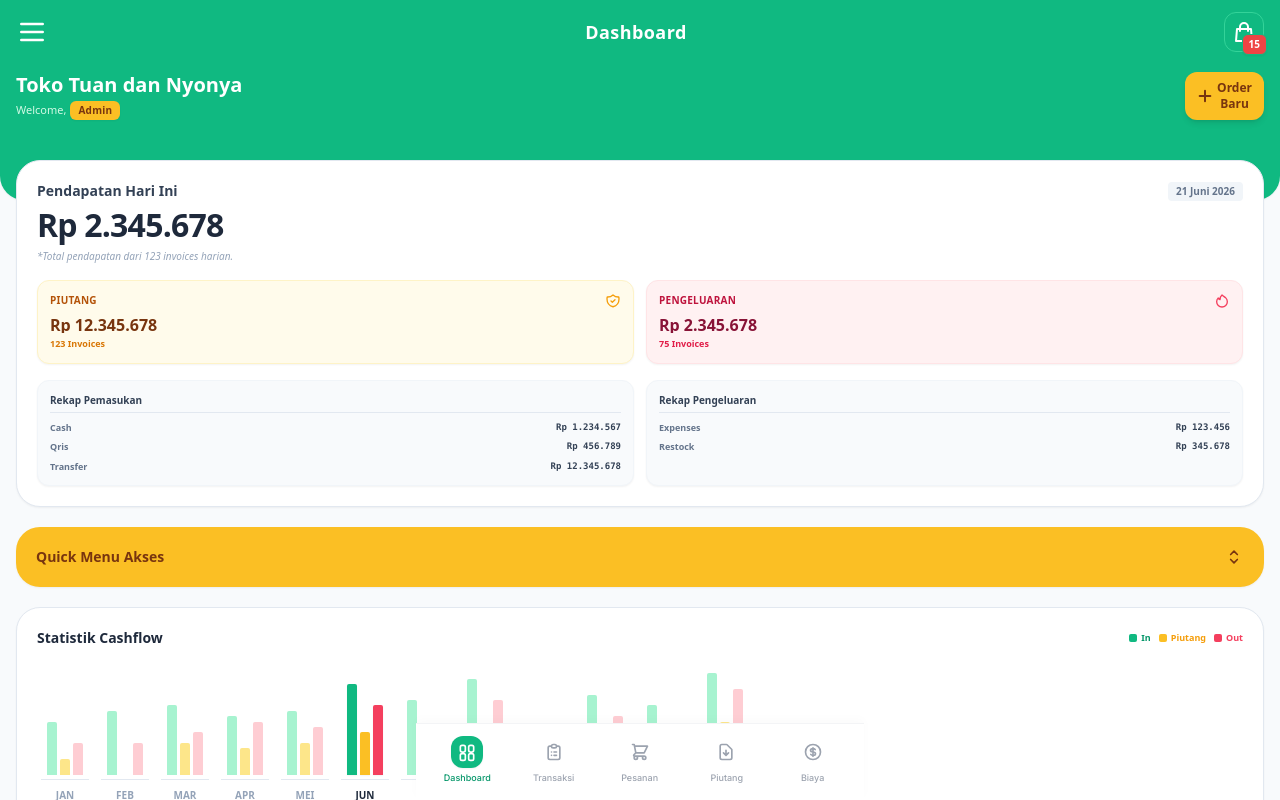
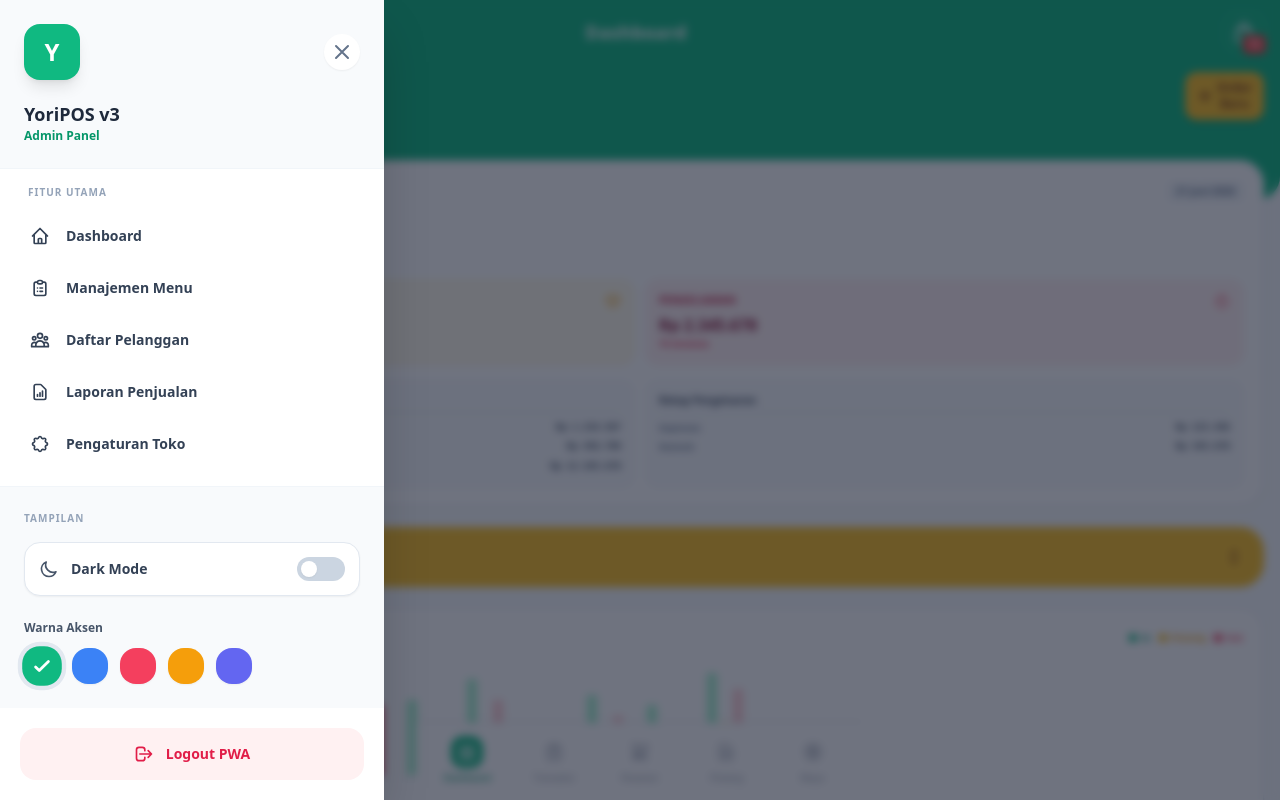
Before and after one commit to warnadunia/yoripos-v3, a Next.js app: page /pwa in a window 1280 px wide. Both pictures are taken after a click on the button 32 px from the left and 32 px from the top of the page. Shown: the top 800 px of the page. Built offline with nearby package versions, Linux system fonts and the light colour scheme.

Commit message:
feat: initialize PWA layout with modular view components and interactive sidebar menu

```diff
--- a/src/app/pwa/components/BiayaView.tsx
+++ b/src/app/pwa/components/BiayaView.tsx
@@ -2,7 +2,7 @@
 
 import React, { useState, useEffect } from 'react';
 
-export default function BiayaView({ onOpenKitchen }: { onOpenKitchen?: () => void }) {
+export default function BiayaView({ onOpenKitchen, onOpenSidebar }: { onOpenKitchen?: () => void, onOpenSidebar: () => void }) {
     const [selectedYear, setSelectedYear] = useState('2026');
 
     // Otomatis deteksi bulan berjalan (0 = Jan, 11 = Des)
@@ -47,7 +47,7 @@ export default function BiayaView({ onOpenKitchen }: { onOpenKitchen?: () => voi
 
                 {/* NAVBAR DENGAN KITCHEN NOTIF */}
                 <div className="flex justify-between items-center p-4 text-white">
-                    <button className="hover:opacity-80 transition-opacity"><svg className="w-8 h-8" fill="none" stroke="currentColor" strokeWidth="2" viewBox="0 0 24 24"><path strokeLinecap="round" strokeLinejoin="round" d="M4 6h16M4 12h16M4 18h16" /></svg></button>
+                    <button onClick={onOpenSidebar} className="hover:opacity-80 transition-opacity"><svg className="w-8 h-8" fill="none" stroke="currentColor" strokeWidth="2" viewBox="0 0 24 24"><path strokeLinecap="round" strokeLinejoin="round" d="M4 6h16M4 12h16M4 18h16" /></svg></button>
                     <h1 className="text-lg font-bold tracking-wide">Monitoring Pengeluaran</h1>
                     <button onClick={onOpenKitchen} className="relative w-10 h-10 rounded-xl border border-emerald-400 flex items-center justify-center hover:bg-emerald-600 transition-colors transform-gpu active:scale-95">
                         <svg className="w-6 h-6" fill="none" stroke="currentColor" viewBox="0 0 24 24"><path strokeLinecap="round" strokeLinejoin="round" strokeWidth="2" d="M16 11V7a4 4 0 00-8 0v4M5 9h14l1 12H4L5 9z" /></svg>
--- a/src/app/pwa/components/DashboardView.tsx
+++ b/src/app/pwa/components/DashboardView.tsx
@@ -2,7 +2,7 @@
 
 import React, { useState, useEffect, useRef } from 'react';
 
-export default function DashboardView({ onOpenPos, onOpenKitchen }: { onOpenPos: () => void, onOpenKitchen?: () => void }) {
+export default function DashboardView({ onOpenPos, onOpenKitchen, onOpenSidebar }: { onOpenPos: () => void, onOpenKitchen?: () => void, onOpenSidebar: () => void }) {
     const [isQuickMenuOpen, setIsQuickMenuOpen] = useState(false);
     const [selectedMonth, setSelectedMonth] = useState('JUN');
     const scrollRef = useRef<HTMLDivElement>(null);
@@ -68,7 +68,7 @@ export default function DashboardView({ onOpenPos, onOpenKitchen }: { onOpenPos:
 
                 {/* NAVBAR ATAS & KITCHEN NOTIF */}
                 <div className="flex justify-between items-center px-4 py-3 text-white">
-                    <button className="hover:opacity-80 transition-opacity">
+                    <button onClick={onOpenSidebar} className="hover:opacity-80 transition-opacity">
                         <svg className="w-8 h-8" fill="none" stroke="currentColor" strokeWidth="2" viewBox="0 0 24 24"><path strokeLinecap="round" strokeLinejoin="round" d="M4 6h16M4 12h16M4 18h16" /></svg>
                     </button>
                     <h1 className="text-lg font-bold tracking-wide">Dashboard</h1>
--- a/src/app/pwa/components/PesananView.tsx
+++ b/src/app/pwa/components/PesananView.tsx
@@ -2,7 +2,9 @@
 
 import React, { useState, useEffect } from 'react';
 
-export default function PesananView({ onOpenKitchen, onOpenPos }: { onOpenKitchen?: () => void, onOpenPos?: () => void }) {
+// export default function PesananView({ onOpenKitchen, onOpenPos }: { onOpenKitchen?: () => void, onOpenPos?: () => void }) {
+
+export default function PesananView({ onOpenPos, onOpenKitchen, onOpenSidebar }: { onOpenPos: () => void, onOpenKitchen?: () => void, onOpenSidebar: () => void }) {
     const [selectedYear, setSelectedYear] = useState('2026');
 
     // Otomatis deteksi bulan berjalan (0 = Jan, 11 = Des)
@@ -72,7 +74,7 @@ export default function PesananView({ onOpenKitchen, onOpenPos }: { onOpenKitche
 
                 {/* NAVBAR DENGAN KITCHEN NOTIF */}
                 <div className="flex justify-between items-center p-4 text-white">
-                    <button className="hover:opacity-80 transition-opacity"><svg className="w-8 h-8" fill="none" stroke="currentColor" strokeWidth="2" viewBox="0 0 24 24"><path strokeLinecap="round" strokeLinejoin="round" d="M4 6h16M4 12h16M4 18h16" /></svg></button>
+                    <button onClick={onOpenSidebar} className="hover:opacity-80 transition-opacity"><svg className="w-8 h-8" fill="none" stroke="currentColor" strokeWidth="2" viewBox="0 0 24 24"><path strokeLinecap="round" strokeLinejoin="round" d="M4 6h16M4 12h16M4 18h16" /></svg></button>
                     <h1 className="text-lg font-bold tracking-wide">Riwayat Pesanan</h1>
                     <button onClick={onOpenKitchen} className="relative w-10 h-10 rounded-xl border border-emerald-400 flex items-center justify-center hover:bg-emerald-600 transition-colors transform-gpu active:scale-95">
                         <svg className="w-6 h-6" fill="none" stroke="currentColor" viewBox="0 0 24 24"><path strokeLinecap="round" strokeLinejoin="round" strokeWidth="2" d="M16 11V7a4 4 0 00-8 0v4M5 9h14l1 12H4L5 9z" /></svg>
--- a/src/app/pwa/components/PiutangView.tsx
+++ b/src/app/pwa/components/PiutangView.tsx
@@ -2,7 +2,8 @@
 
 import React, { useState, useEffect } from 'react';
 
-export default function PiutangView({ onOpenKitchen }: { onOpenKitchen?: () => void }) {
+// export default function PiutangView({ onOpenKitchen }: { onOpenKitchen?: () => void }) {
+export default function PiutangView({ onOpenPos, onOpenKitchen, onOpenSidebar }: { onOpenPos: () => void, onOpenKitchen?: () => void, onOpenSidebar: () => void }) {
     const [selectedYear, setSelectedYear] = useState('2026');
 
     // Otomatis deteksi bulan berjalan (0 = Jan, 11 = Des)
@@ -56,7 +57,7 @@ export default function PiutangView({ onOpenKitchen }: { onOpenKitchen?: () => v
 
                 {/* NAVBAR DENGAN KITCHEN NOTIF */}
                 <div className="flex justify-between items-center p-4 text-white">
-                    <button className="hover:opacity-80 transition-opacity"><svg className="w-8 h-8" fill="none" stroke="currentColor" strokeWidth="2" viewBox="0 0 24 24"><path strokeLinecap="round" strokeLinejoin="round" d="M4 6h16M4 12h16M4 18h16" /></svg></button>
+                    <button onClick={onOpenSidebar} className="hover:opacity-80 transition-opacity"><svg className="w-8 h-8" fill="none" stroke="currentColor" strokeWidth="2" viewBox="0 0 24 24"><path strokeLinecap="round" strokeLinejoin="round" d="M4 6h16M4 12h16M4 18h16" /></svg></button>
                     <h1 className="text-lg font-bold tracking-wide">Monitoring Piutang</h1>
                     <button onClick={onOpenKitchen} className="relative w-10 h-10 rounded-xl border border-emerald-400 flex items-center justify-center hover:bg-emerald-600 transition-colors transform-gpu active:scale-95">
                         <svg className="w-6 h-6" fill="none" stroke="currentColor" viewBox="0 0 24 24"><path strokeLinecap="round" strokeLinejoin="round" strokeWidth="2" d="M16 11V7a4 4 0 00-8 0v4M5 9h14l1 12H4L5 9z" /></svg>
--- a/src/app/pwa/components/RiwayatView.tsx
+++ b/src/app/pwa/components/RiwayatView.tsx
@@ -2,7 +2,8 @@
 
 import React, { useState, useEffect } from 'react';
 
-export default function RiwayatView({ onOpenKitchen }: { onOpenKitchen?: () => void }) {
+//export default function RiwayatView({ onOpenKitchen }: { onOpenKitchen?: () => void }) {
+export default function RiwayatView({ onOpenPos, onOpenKitchen, onOpenSidebar }: { onOpenPos: () => void, onOpenKitchen?: () => void, onOpenSidebar: () => void }) {
     const [selectedYear, setSelectedYear] = useState('2026');
 
     // Otomatis deteksi bulan berjalan (0 = Jan, 11 = Des)
@@ -67,7 +68,7 @@ export default function RiwayatView({ onOpenKitchen }: { onOpenKitchen?: () => v
 
                 {/* NAVBAR DENGAN KITCHEN NOTIF */}
                 <div className="flex justify-between items-center p-4 text-white">
-                    <button className="hover:opacity-80 transition-opacity"><svg className="w-8 h-8" fill="none" stroke="currentColor" strokeWidth="2" viewBox="0 0 24 24"><path strokeLinecap="round" strokeLinejoin="round" d="M4 6h16M4 12h16M4 18h16" /></svg></button>
+                    <button onClick={onOpenSidebar} className="hover:opacity-80 transition-opacity"><svg className="w-8 h-8" fill="none" stroke="currentColor" strokeWidth="2" viewBox="0 0 24 24"><path strokeLinecap="round" strokeLinejoin="round" d="M4 6h16M4 12h16M4 18h16" /></svg></button>
                     <h1 className="text-lg font-bold tracking-wide">Riwayat Transaksi</h1>
                     <button onClick={onOpenKitchen} className="relative w-10 h-10 rounded-xl border border-emerald-400 flex items-center justify-center hover:bg-emerald-600 transition-colors transform-gpu active:scale-95">
                         <svg className="w-6 h-6" fill="none" stroke="currentColor" viewBox="0 0 24 24"><path strokeLinecap="round" strokeLinejoin="round" strokeWidth="2" d="M16 11V7a4 4 0 00-8 0v4M5 9h14l1 12H4L5 9z" /></svg>
--- /dev/null
+++ b/src/app/pwa/components/SidebarMenu.tsx
@@ -0,0 +1,94 @@
+'use client';
+
+import React, { useState } from 'react';
+
+export default function SidebarMenu({ isOpen, onClose }: { isOpen: boolean, onClose: () => void }) {
+    const [isDark, setIsDark] = useState(false);
+    const [activeTheme, setActiveTheme] = useState('emerald');
+
+    if (!isOpen) return null;
+
+    const themes = [
+        { id: 'emerald', color: 'bg-emerald-500' },
+        { id: 'blue', color: 'bg-blue-500' },
+        { id: 'rose', color: 'bg-rose-500' },
+        { id: 'amber', color: 'bg-amber-500' },
+        { id: 'indigo', color: 'bg-indigo-500' },
+    ];
+
+    const menuItems = [
+        { name: 'Dashboard', icon: 'M3 12l2-2m0 0l7-7 7 7M5 10v10a1 1 0 001 1h3m10-11l2 2m-2-2v10a1 1 0 01-1 1h-3m-6 0a1 1 0 001-1v-4a1 1 0 011-1h2a1 1 0 011 1v4a1 1 0 001 1m-6 0h6' },
+        { name: 'Manajemen Menu', icon: 'M9 5H7a2 2 0 00-2 2v12a2 2 0 002 2h10a2 2 0 002-2V7a2 2 0 00-2-2h-2M9 5a2 2 0 002 2h2a2 2 0 002-2M9 5a2 2 0 012-2h2a2 2 0 012 2m-3 7h3m-3 4h3m-6-4h.01M9 16h.01' },
+        { name: 'Daftar Pelanggan', icon: 'M17 20h5v-2a3 3 0 00-5.356-1.857M17 20H7m10 0v-2c0-.656-.126-1.283-.356-1.857M7 20H2v-2a3 3 0 015.356-1.857M7 20v-2c0-.656.126-1.283.356-1.857m0 0a5.002 5.002 0 019.288 0M15 7a3 3 0 11-6 0 3 3 0 016 0zm6 3a2 2 0 11-4 0 2 2 0 014 0zM7 10a2 2 0 11-4 0 2 2 0 014 0z' },
+        { name: 'Laporan Penjualan', icon: 'M9 17v-2m3 2v-4m3 4v-6m2 10H7a2 2 0 01-2-2V5a2 2 0 012-2h5.586a1 1 0 01.707.293l5.414 5.414a1 1 0 01.293.707V19a2 2 0 01-2 2z' },
+        { name: 'Pengaturan Toko', icon: 'M10.325 4.317c.426-1.756 2.924-1.756 3.35 0a1.724 1.724 0 002.573 1.066c1.543-.94 3.31.826 2.37 2.37a1.724 1.724 0 001.065 2.572c1.756.426 1.756 2.924 0 3.35a1.724 1.724 0 00-1.066 2.573c.94 1.543-.826 3.31-2.37 2.37a1.724 1.724 0 00-2.572 1.065c-.426 1.756-2.924 1.756-3.35 0a1.724 1.724 0 00-2.573-1.066c-1.543.94-3.31-.826-2.37-2.37a1.724 1.724 0 00-1.065-2.572c-1.756-.426-1.756-2.924 0-3.35a1.724 1.724 0 001.066-2.573c-.94-1.543.826-3.31 2.37-2.37.996.608 2.296.07 2.572-1.065z' },
+    ];
+
+    return (
+        <div className="fixed inset-0 z-[100] flex font-sans">
+            <div onClick={onClose} className={`absolute inset-0 bg-slate-900/60 backdrop-blur-sm transition-opacity duration-300 ${isOpen ? 'opacity-100' : 'opacity-0'}`}></div>
+
+            <div className={`relative w-[87.5%] max-w-sm h-full bg-white flex flex-col shadow-2xl transition-transform duration-300 ease-out transform ${isOpen ? 'translate-x-0' : '-translate-x-full'}`}>
+
+                {/* Sidebar Header */}
+                <div className="p-6 border-b border-slate-100 bg-slate-50 shrink-0">
+                    <div className="flex justify-between items-center mb-5">
+                        <div className="w-14 h-14 bg-emerald-500 text-white rounded-2xl flex items-center justify-center font-black text-2xl shadow-lg">Y</div>
+                        <button onClick={onClose} className="w-9 h-9 bg-white text-slate-500 rounded-full flex items-center justify-center shadow-sm hover:bg-slate-100 active:scale-95 transition-transform">
+                            <svg className="w-6 h-6" fill="none" stroke="currentColor" viewBox="0 0 24 24"><path strokeLinecap="round" strokeLinejoin="round" strokeWidth="2" d="M6 18L18 6M6 6l12 12" /></svg>
+                        </button>
+                    </div>
+                    <h2 className="text-lg font-black text-slate-800">YoriPOS v3</h2>
+                    <p className="text-xs font-bold text-emerald-600">Admin Panel</p>
+                </div>
+
+                {/* Sidebar Content */}
+                <div className="flex-1 overflow-y-auto p-4 space-y-1 hide-scrollbar">
+                    <p className="text-[10px] font-black text-slate-400 uppercase tracking-widest mb-3 px-3">Fitur Utama</p>
+                    {menuItems.map((item, i) => (
+                        <button key={i} className="w-full flex items-center gap-4 p-3.5 rounded-2xl hover:bg-emerald-50 text-slate-700 hover:text-emerald-700 font-bold text-sm transition-all active:scale-95">
+                            <svg className="w-5 h-5" fill="none" stroke="currentColor" viewBox="0 0 24 24"><path strokeLinecap="round" strokeLinejoin="round" strokeWidth="2" d={item.icon} /></svg>
+                            {item.name}
+                        </button>
+                    ))}
+                </div>
+
+                {/* Appearance Settings */}
+                <div className="p-6 border-t border-slate-100 bg-slate-50 shrink-0">
+                    <p className="text-[10px] font-black text-slate-400 uppercase tracking-widest mb-4">Tampilan</p>
+
+                    <div className="flex justify-between items-center mb-6 bg-white p-3.5 rounded-2xl border border-slate-200 shadow-sm">
+                        <div className="flex items-center gap-3">
+                            <svg className="w-5 h-5 text-slate-600" fill="none" stroke="currentColor" viewBox="0 0 24 24"><path strokeLinecap="round" strokeLinejoin="round" strokeWidth="2" d="M20.354 15.354A9 9 0 018.646 3.646 9.003 9.003 0 0012 21a9.003 9.003 0 008.354-5.646z" /></svg>
+                            <span className="text-sm font-bold text-slate-700">Dark Mode</span>
+                        </div>
+                        <button onClick={() => setIsDark(!isDark)} className={`w-12 h-6 rounded-full p-1 transition-colors ${isDark ? 'bg-emerald-500' : 'bg-slate-300'}`}>
+                            <div className={`w-4 h-4 bg-white rounded-full shadow-sm transform transition-transform ${isDark ? 'translate-x-6' : 'translate-x-0'}`}></div>
+                        </button>
+                    </div>
+
+                    <span className="text-xs font-bold text-slate-600 block mb-3">Warna Aksen</span>
+                    <div className="flex gap-3">
+                        {themes.map(t => (
+                            <button
+                                key={t.id}
+                                onClick={() => setActiveTheme(t.id)}
+                                className={`w-9 h-9 rounded-2xl shadow-sm ${t.color} flex items-center justify-center transform transition-transform active:scale-90 ${activeTheme === t.id ? 'ring-4 ring-slate-200 scale-110' : ''}`}
+                            >
+                                {activeTheme === t.id && <svg className="w-5 h-5 text-white" fill="none" stroke="currentColor" viewBox="0 0 24 24"><path strokeLinecap="round" strokeLinejoin="round" strokeWidth="3" d="M5 13l4 4L19 7" /></svg>}
+                            </button>
+                        ))}
+                    </div>
+                </div>
+
+                {/* Logout */}
+                <div className="p-5 bg-white shrink-0">
+                    <button className="w-full flex items-center justify-center gap-3 py-4 rounded-2xl bg-rose-50 text-rose-600 font-bold text-sm active:scale-95 transition-transform transform-gpu">
+                        <svg className="w-5 h-5" fill="none" stroke="currentColor" strokeWidth="2" viewBox="0 0 24 24"><path strokeLinecap="round" strokeLinejoin="round" d="M17 16l4-4m0 0l-4-4m4 4H7m6 4v1a3 3 0 01-3 3H6a3 3 0 01-3-3V7a3 3 0 013-3h4a3 3 0 013 3v1" /></svg>
+                        Logout PWA
+                    </button>
+                </div>
+            </div>
+        </div>
+    );
+}
--- a/src/app/pwa/page.tsx
+++ b/src/app/pwa/page.tsx
@@ -8,7 +8,8 @@ import PesananView from './components/PesananView';
 import PiutangView from './components/PiutangView';
 import BiayaView from './components/BiayaView';
 import PosView from './components/PosView';
-import KitchenView from './components/KitchenView'; // JANGAN LUPA IMPORT INI
+import KitchenView from './components/KitchenView';
+import SidebarMenu from './components/SidebarMenu';
 
 // Dummy Komponen untuk tab yang belum dibikin
 const DummyView = ({ title }: { title: string }) => (
@@ -16,15 +17,14 @@ const DummyView = ({ title }: { title: string }) => (
 );
 
 export default function PwaMainContainer() {
-  // Default tab saat pertama kali render
   const [activeTab, setActiveTab] = useState('dashboard');
   const [isPosOpen, setIsPosOpen] = useState(false);
-
-  // STATE BARU UNTUK KITCHEN
   const [isKitchenOpen, setIsKitchenOpen] = useState(false);
+  const [isSidebarOpen, setIsSidebarOpen] = useState(false);
 
   return (
     <>
+      <SidebarMenu isOpen={isSidebarOpen} onClose={() => setIsSidebarOpen(false)} />
       {/* Tumpukan Layar Full Screen (Prioritas Tertinggi) */}
       {isPosOpen && <PosView onBack={() => setIsPosOpen(false)} />}
       {isKitchenOpen && <KitchenView onBack={() => setIsKitchenOpen(false)} />}
@@ -40,27 +40,32 @@ export default function PwaMainContainer() {
               <DashboardView
                 onOpenKitchen={() => setIsKitchenOpen(true)}
                 onOpenPos={() => setIsPosOpen(true)}
+                onOpenSidebar={() => setIsSidebarOpen(true)}
               />
             )}
             {activeTab === 'transaksi' && (
               <RiwayatView
                 onOpenKitchen={() => setIsKitchenOpen(true)}
+                onOpenSidebar={() => setIsSidebarOpen(true)}
               />
             )}
             {activeTab === 'pesanan' && (
               <PesananView
                 onOpenKitchen={() => setIsKitchenOpen(true)}
                 onOpenPos={() => setIsPosOpen(true)}
+                onOpenSidebar={() => setIsSidebarOpen(true)}
               />
             )}
             {activeTab === 'piutang' && (
               <PiutangView
                 onOpenKitchen={() => setIsKitchenOpen(true)}
+                onOpenSidebar={() => setIsSidebarOpen(true)}
               />
             )}
             {activeTab === 'biaya' && (
               <BiayaView
                 onOpenKitchen={() => setIsKitchenOpen(true)}
+                onOpenSidebar={() => setIsSidebarOpen(true)}
               />
             )}
           </div>
```
